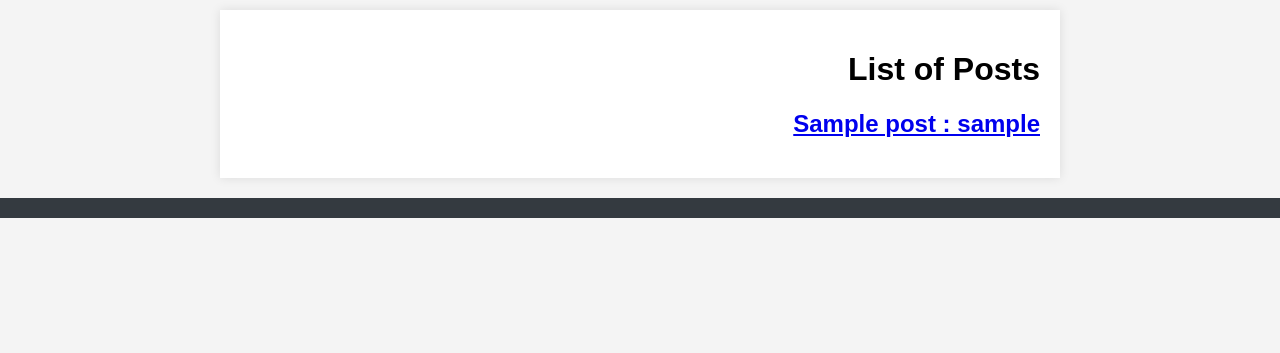
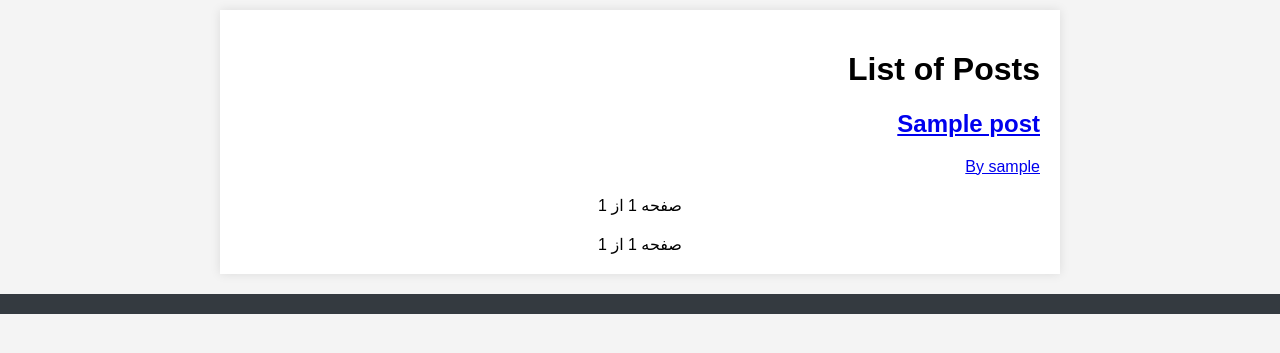
Before and after one commit to yazdancode/shoping_foroshgah, a Django app: page /postlist/ in a window 1280 px wide. Shown: the part 30-383 px from the top of the page. Run offline with Django 5.2, Linux system fonts and the light colour scheme; tables that the repository leaves empty hold one stand-in row (values such as "Sample post").

Commit message:
safeh bandi hal shod

```diff
--- a/blog/models.py
+++ b/blog/models.py
@@ -13,11 +13,13 @@ from jalali_date import datetime2jalali
 #         return super().get_queryset().filter(status="published")
 #
 
+
 def persian_now():
     now = jdatetime.datetime.now()
     gregorian_now = now.togregorian()
     utc_offset = gregorian_now.utcoffset()
     return gregorian_now.strftime("%Y-%m-%dT%H:%M:%S"), utc_offset
+
 
 class Post(models.Model):
     STATUS_CHOICES = (
--- a/blog/templates/blog/partials/pagination.html
+++ b/blog/templates/blog/partials/pagination.html
@@ -0,0 +1,13 @@
+<div style="text-align: center; margin-top: 20px;">
+    {% if posts.has_previous %}
+        <a href="?page=1" class="btn btn-primary">⏮ صفحه اول</a>
+        <a href="?page={{ posts.previous_page_number }}" class="btn btn-secondary">◀ صفحه قبل</a>
+    {% endif %}
+
+    <span style="margin: 0 15px;">صفحه {{ posts.number }} از {{ posts.paginator.num_pages }}</span>
+
+    {% if posts.has_next %}
+        <a href="?page={{ posts.next_page_number }}" class="btn btn-secondary">صفحه بعد ▶</a>
+        <a href="?page={{ posts.paginator.num_pages }}" class="btn btn-primary">⏭ صفحه آخر</a
+    {% endif %}
+</div>
--- a/blog/templates/blog/post/postlist.html
+++ b/blog/templates/blog/post/postlist.html
@@ -4,9 +4,19 @@
 
 {% block content %}
     <h1>List of Posts</h1>
+
     {% for post in posts %}
-        <a href="{{ post.get_absolute_url }}">
-            <h2>{{ post.title }} : {{ post.author }}</h2>
-        </a>
+        <div class="post-item">
+            <a href="{{ post.get_absolute_url }}">
+                <h2>{{ post.title }}</h2>
+                <p>By {{ post.author }}</p>
+            </a>
+        </div>
+    {% empty %}
+        <p>No posts available.</p>
     {% endfor %}
+
+    <!-- Correctly pass the 'page' object for pagination -->
+    {% include 'blog/partials/pagination.html' with page=page %}
+
 {% endblock %}
--- a/blog/tests.py
+++ b/blog/tests.py
@@ -1,5 +1,4 @@
 from django.test import TestCase
-
 
 # Create your tests here
 
--- a/blog/views.py
+++ b/blog/views.py
@@ -1,3 +1,4 @@
+from django.core.paginator import EmptyPage, PageNotAnInteger, Paginator
 from django.http import HttpResponse
 from django.shortcuts import get_object_or_404, render
 
@@ -5,11 +6,21 @@ from blog.models import Post
 
 
 def index(request):
-    return render(request, 'blog/index.html', {})
+    return render(request, "blog/index.html", {})
 
 
 def postlist(request):
     posts = Post.objects.filter(status="published")
+    paginator = Paginator(posts, 2)
+    page = request.GET.get("page")
+
+    try:
+        posts = paginator.page(page)
+    except PageNotAnInteger:
+        posts = paginator.page(1)
+    except EmptyPage:
+        posts = paginator.page(paginator.num_pages)
+
     return render(request, "blog/post/postlist.html", {"posts": posts})
 
 
--- a/mysite/settings.py
+++ b/mysite/settings.py
@@ -9,6 +9,7 @@ https://docs.djangoproject.com/en/5.1/topics/settings/
 For the full list of settings and their values, see
 https://docs.djangoproject.com/en/5.1/ref/settings/
 """
+
 import os
 from pathlib import Path
 
@@ -57,9 +58,7 @@ ROOT_URLCONF = "mysite.urls"
 TEMPLATES = [
     {
         "BACKEND": "django.template.backends.django.DjangoTemplates",
-        "DIRS": [
-            BASE_DIR/ 'templates'
-        ],
+        "DIRS": [BASE_DIR / "templates"],
         "APP_DIRS": True,
         "OPTIONS": {
             "context_processors": [
```
